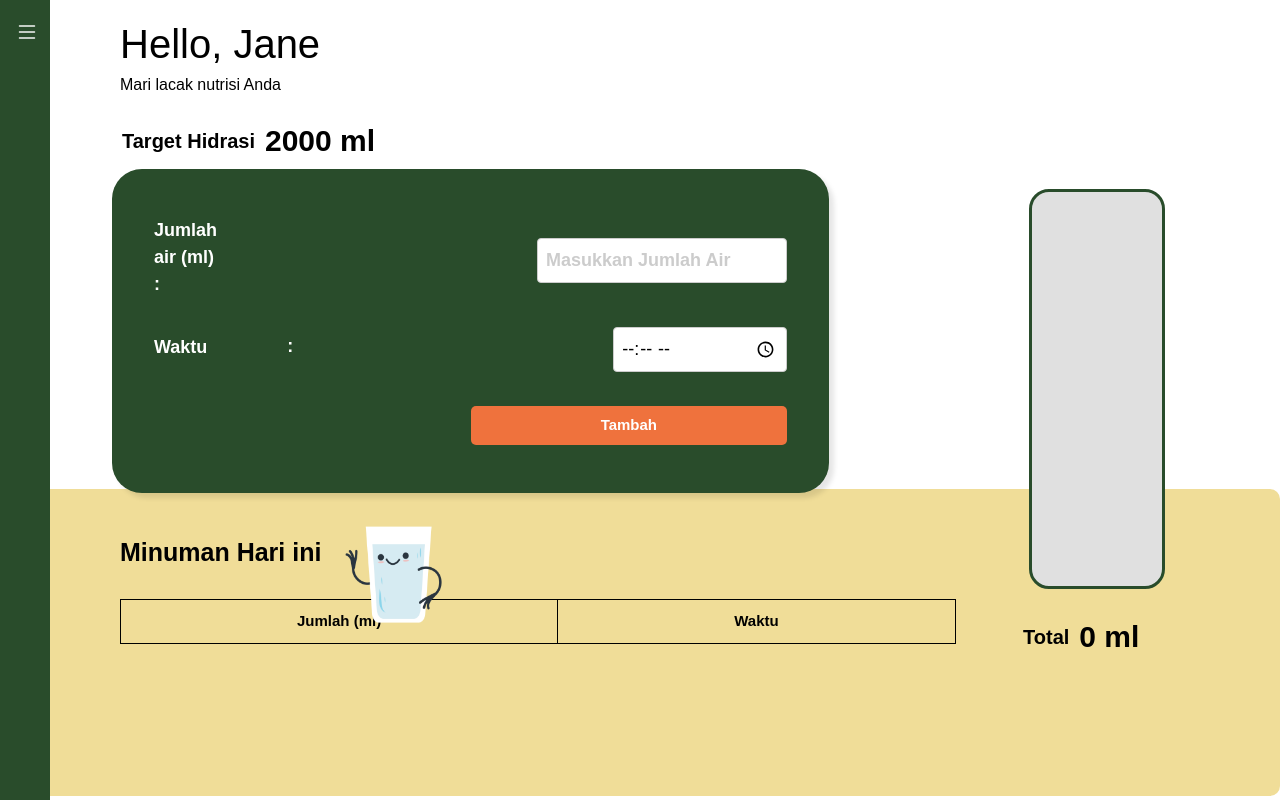
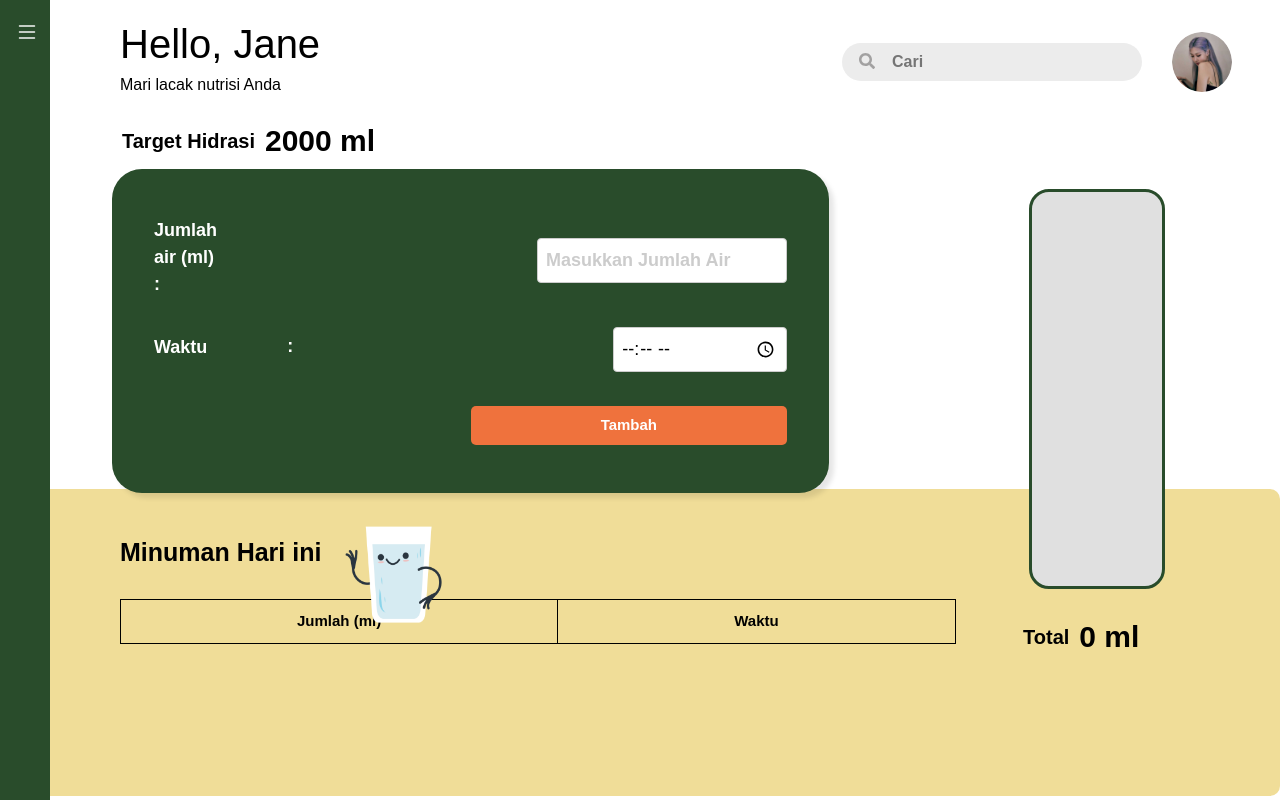
Before and after one commit to Bluewin01/wellnav-front-end, a React (Create React App) app: page /WaterTracking in a window 1280 px wide. Shown: the top 800 px of the page. Built offline with nearby package versions, Linux system fonts and the light colour scheme; a web font is replaced by a local one.

Commit message:
Dashboard&header

```diff
--- a/package.json
+++ b/package.json
@@ -15,6 +15,7 @@
     "react": "^18.3.1",
     "react-chartjs-2": "^5.2.0",
     "react-dom": "^18.3.1",
+    "react-icons": "^5.2.1",
     "react-redux": "^9.1.2",
     "react-router-dom": "^6.23.1",
     "react-scripts": "5.0.1",
--- a/src/Pages/Dashboard/Dashboard.css
+++ b/src/Pages/Dashboard/Dashboard.css
@@ -60,6 +60,10 @@ body,
   border: none;
   color: #fff;
 }
+.Dashboard-Req a:hover {
+  background-color: #294c2b;
+}
+
 .Dashboard-Fitur {
   display: flex;
   margin-top: 6vh;
--- a/src/Pages/Dashboard/Dashboard.js
+++ b/src/Pages/Dashboard/Dashboard.js
@@ -6,6 +6,7 @@ import "./Dashboard.css";
 import KalenderDashboard from "../../components/KalenderDashboard/KalenderDashboard";
 import CalorieChart from "../../components/CalorieChart/CalorieChart";
 import NutritionDashboard from "../../components/NutritionDashboard/NutritionDashboard";
+import Header from "../../components/Header/Header";
 import SearchBar from "../../components/SearchBar/SearchBar";
 
 const Dashboard = () => {
@@ -14,9 +15,7 @@ const Dashboard = () => {
       <CollapseSideBar />
 
       <div className="Dashboard-Container">
-        <h1>Hello, Jane</h1>
-        <p>Mari lacak nutrisi Anda</p>
-        {/* <SearchBar /> */}
+        <Header />
         <div className="Dashboard-Content">
           {/* KIRI */}
           <div className="Dashboard-Left">
--- a/src/Pages/LandingPage/LandingPage.css
+++ b/src/Pages/LandingPage/LandingPage.css
@@ -46,9 +46,10 @@
   margin-top: 3vh;
   margin-bottom: 4vh;
 }
-.Landing-Content button {
+.Landing-Content a {
   padding: 8px 70px;
   background-color: #ef723d;
+  text-decoration: none;
   font-size: 15px;
   font-weight: 800;
   border-radius: 5px;
--- a/src/Pages/LandingPage/LandingPage.js
+++ b/src/Pages/LandingPage/LandingPage.js
@@ -40,8 +40,8 @@ function Recommendation() {
             Panduan khusus untuk pola makan sehat, <br />
             disesuaikan dengan kebutuhan kesehatan Anda
           </p>
-
-          <button>Mulai</button>
+          <Link to="/Sign-up">Mulai</Link>
+          {/* <button>Mulai</button> */}
         </div>
         {/* ABOUT US  */}
         <div className="Landing-About">
--- a/src/Pages/Recommendation/Recommendation.js
+++ b/src/Pages/Recommendation/Recommendation.js
@@ -5,6 +5,7 @@ import String from "../../Assets/string.png";
 // import SearchBar from "../components/SearchBar/SearchBar";
 import CollapseSideBar from "../../components/CollapseSideBar/CollapseSideBar";
 import FoodCatalog from "../../components/FoodCatalogue/FoodCatalog";
+import Header from "../../components/Header/Header";
 import "./Recommendation.css";
 
 function Recommendation() {
@@ -16,9 +17,7 @@ function Recommendation() {
       <CollapseSideBar />
       {/* HEADER*/}
       <div className="Recommendation-Container">
-        <h1>Hello, Jane</h1>
-        <p>Rekomendasi makanan untuk anda</p>
-        {/* <SearchBar /> */}
+        <Header />
         <div className="Recommendation-Header">
           <img
             src={Rekomendasi}
--- a/src/Pages/WaterTracking/WaterTracking.js
+++ b/src/Pages/WaterTracking/WaterTracking.js
@@ -1,6 +1,7 @@
 import React, { useState } from "react";
 import { Link, useLocation } from "react-router-dom";
 import CollapseSideBar from "../../components/CollapseSideBar/CollapseSideBar";
+import Header from "../../components/Header/Header";
 import Air from "../../Assets/Air.png";
 import "./WaterTracking.css";
 
@@ -31,9 +32,7 @@ const WaterTracking = () => {
     <div className="App">
       <CollapseSideBar />
       <div className="Water-Container">
-        <h1>Hello, Jane</h1>
-        <p>Mari lacak nutrisi Anda</p>
-
+        <Header />
         <div className="daily-target">
           <p>Target Hidrasi </p>
           <h3>{dailyTarget} ml</h3>
--- a/src/components/Calendar/Calendar.css
+++ b/src/components/Calendar/Calendar.css
@@ -9,7 +9,7 @@
   padding: 20px;
   font-family: "Marmelad", sans-serif;
 }
-======= .calendar-container {
+.calendar-container {
   width: 80%;
   display: flex;
   align-items: center;
--- a/src/components/CollapseSideBar/CollapseSideBar.css
+++ b/src/components/CollapseSideBar/CollapseSideBar.css
@@ -22,29 +22,25 @@
   flex: 1;
   display: flex;
   flex-direction: column;
-  padding-top: 12vh;
-  gap: 5vh;
+  padding-top: 11vh;
+  gap: 2vh;
 }
-
-.sidebar-menu li {
-  padding-bottom: 1vh;
+.sidebar-menu li a {
+  display: block;
+  padding: 20px;
+  font-weight: 500;
+  color: #fff;
+  text-decoration: none;
+  transition: background-color 0.3s ease, color 0.3s ease;
 }
-
-.sidebar-menu li a {
-  color: #fff;
-  padding-left: 20px;
-  /* margin-bottom: 10px; */
-  text-decoration: none;
-  display: block;
-}
-.sidebar-menu li a:hover {
+.sidebar.open .sidebar-menu li a:hover {
   background-color: #f0dd98;
   color: #000000;
   text-decoration: none;
 }
-
 .sidebar-menu li:last-child {
   margin-top: auto;
+  margin-bottom: 20px;
 }
 
 .hamburger-menu {
--- a/src/components/CollapseSideBar/CollapseSideBar.jsx
+++ b/src/components/CollapseSideBar/CollapseSideBar.jsx
@@ -1,4 +1,5 @@
 import React, { useState } from "react";
+import { Link, useLocation } from "react-router-dom";
 import "./CollapseSideBar.css";
 
 const CollapseSidebar = () => {
@@ -13,22 +14,23 @@ const CollapseSidebar = () => {
       <div className={`sidebar ${isOpen ? "open" : ""}`}>
         <ul className="sidebar-menu">
           <li>
-            <a href="#home">Dashboard</a>
+            <Link to="/Dashboard">Dashboard</Link>
           </li>
           <li>
-            <a href="#services">Rekomendasi Makanan</a>
+            <Link to="/Recommendation">Rekomendasi Makanan</Link>
+            {/* <a href="#services">Rekomendasi Makanan</a> */}
           </li>
           <li>
-            <a href="#about">Pelacakan Nutrisi</a>
+            <Link to="/nutrition-tracking">Pelacakan Nutrisi</Link>
           </li>
           <li>
-            <a href="#contact">Pelacakan Air Putih</a>
+            <Link to="/WaterTracking">Pelacakan Air Putih</Link>
           </li>
           <li>
-            <a href="#contact">Notifikasi dan Pengingat</a>
+            <Link to="/Reminder-Notification">Notifikasi dan Pengingat</Link>
           </li>
           <li>
-            <a href="#contact">Keluar</a>
+            <Link to="/LandingPage">Keluar</Link>
           </li>
         </ul>
       </div>
--- /dev/null
+++ b/src/components/Header/Header.css
@@ -0,0 +1,51 @@
+.Header {
+  display: flex;
+  justify-content: space-between;
+  align-items: center;
+}
+
+.Header-Content {
+  display: flex;
+  flex-direction: column;
+}
+
+.Header-Right {
+  display: flex;
+  align-items: center;
+  margin-top: -10px;
+}
+
+.Header-Search {
+  margin-right: 10px;
+}
+
+.Header-Search input {
+  padding: 7px;
+  border-radius: 20px;
+  border: none;
+  background-color: #ececec;
+
+  width: 300px;
+  font-weight: 700;
+  padding-left: 50px;
+  margin-right: 20px;
+}
+.Search-Icon {
+  position: absolute;
+  margin-top: 10px;
+  margin-left: 17px;
+  color: #a2a1a1;
+  cursor: pointer;
+}
+
+.Profile-Icon {
+  display: flex;
+  align-items: center;
+}
+
+.Profile-Icon img {
+  width: 60px;
+  height: 60px;
+  border-radius: 50%;
+  margin-right: 6vh;
+}
--- /dev/null
+++ b/src/components/Header/Header.js
@@ -0,0 +1,71 @@
+import React, { useState } from "react";
+import { Routes, Route, useNavigate } from "react-router-dom";
+import { FaSearch } from "react-icons/fa";
+import "./Header.css";
+import Profile from "../../Assets/Profile.png";
+
+const Dashboard = () => <div>Dashboard Page</div>;
+const Recommendation = () => <div>Recommendation Page</div>;
+const ReminderNotification = () => <div>ReminderNotification Page</div>;
+const NutritionTracking = () => <div>NutritionTracking Page</div>;
+const WaterTracking = () => <div>Water Tracking Page</div>;
+
+const Header = () => {
+  const navigate = useNavigate();
+  const handleSearch = (event) => {
+    if (event.key === "Enter") {
+      const query = event.target.value.toLowerCase();
+      if (query.includes("dashboard")) {
+        navigate("/dashboard");
+      } else if (query.includes("Recommendation")) {
+        navigate("/Recommendation");
+      } else if (query.includes("ReminderNotification")) {
+        navigate("/Reminder-Notification");
+      } else if (query.includes("NutritionTracking")) {
+        navigate("/nutrition-tracking");
+      } else if (query.includes("water tracking")) {
+        navigate("/WaterTracking");
+      } else {
+        alert("Page not found");
+      }
+    }
+  };
+
+  return (
+    <div className="Header">
+      <div className="Header-Content">
+        <h1>Hello, Jane</h1>
+        <p>Mari lacak nutrisi Anda</p>
+      </div>
+      <div className="Header-Right">
+        <div className="Header-Search">
+          <FaSearch className="Search-Icon" />
+          <input type="text" placeholder="Cari" onKeyDown={handleSearch} />
+        </div>
+        <div className="Profile-Icon">
+          <img src={Profile} alt="Profile" />
+        </div>
+      </div>
+    </div>
+  );
+};
+
+const App = () => {
+  return (
+    <div>
+      <Header />
+      <Routes>
+        <Route path="/dashboard" element={<Dashboard />} />
+        <Route path="/Recommendation" element={<Recommendation />} />
+        <Route
+          path="/ReminderNotification"
+          element={<ReminderNotification />}
+        />
+        <Route path="/NutritionTracking" element={<NutritionTracking />} />
+        <Route path="/WaterTracking" element={<WaterTracking />} />
+      </Routes>
+    </div>
+  );
+};
+
+export default App;
```
Also changed, not shown: src/Assets/Profile.png (added), 1 other file (tests, documents, lock files or other folders).
